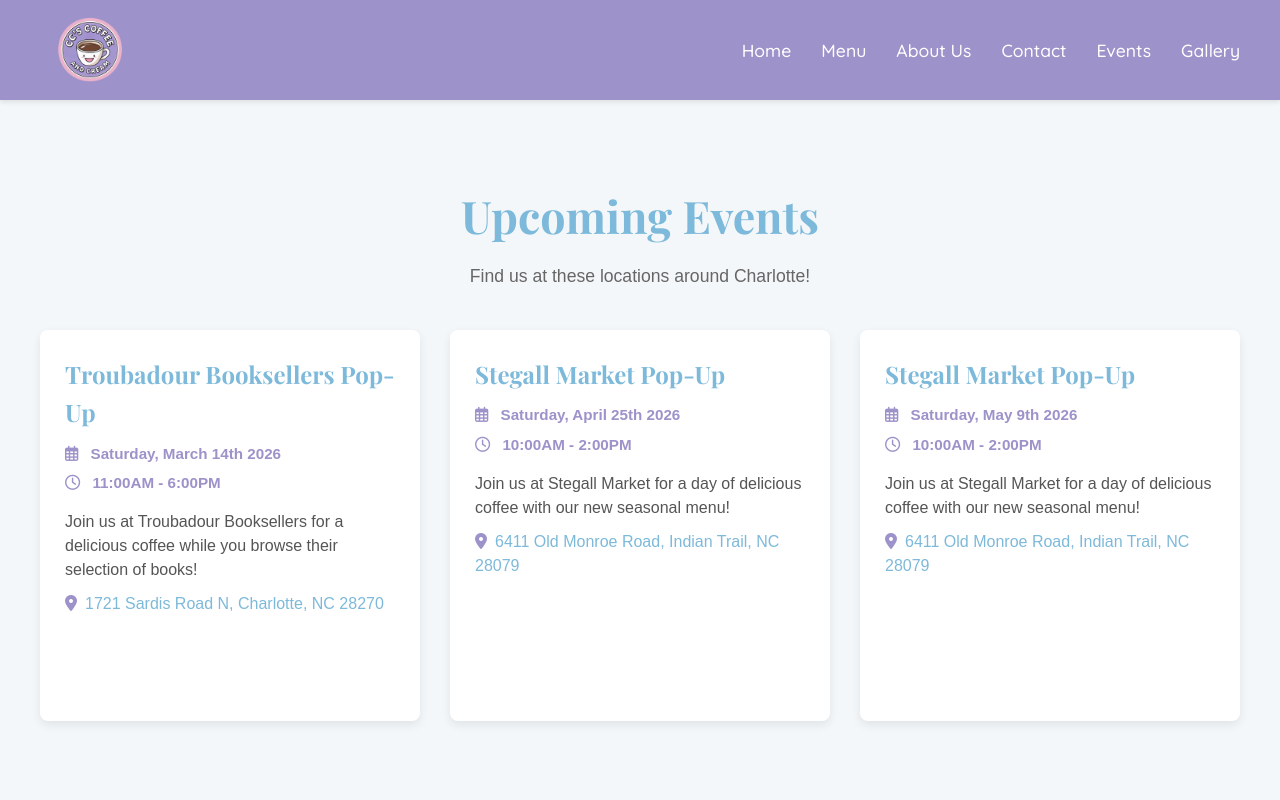
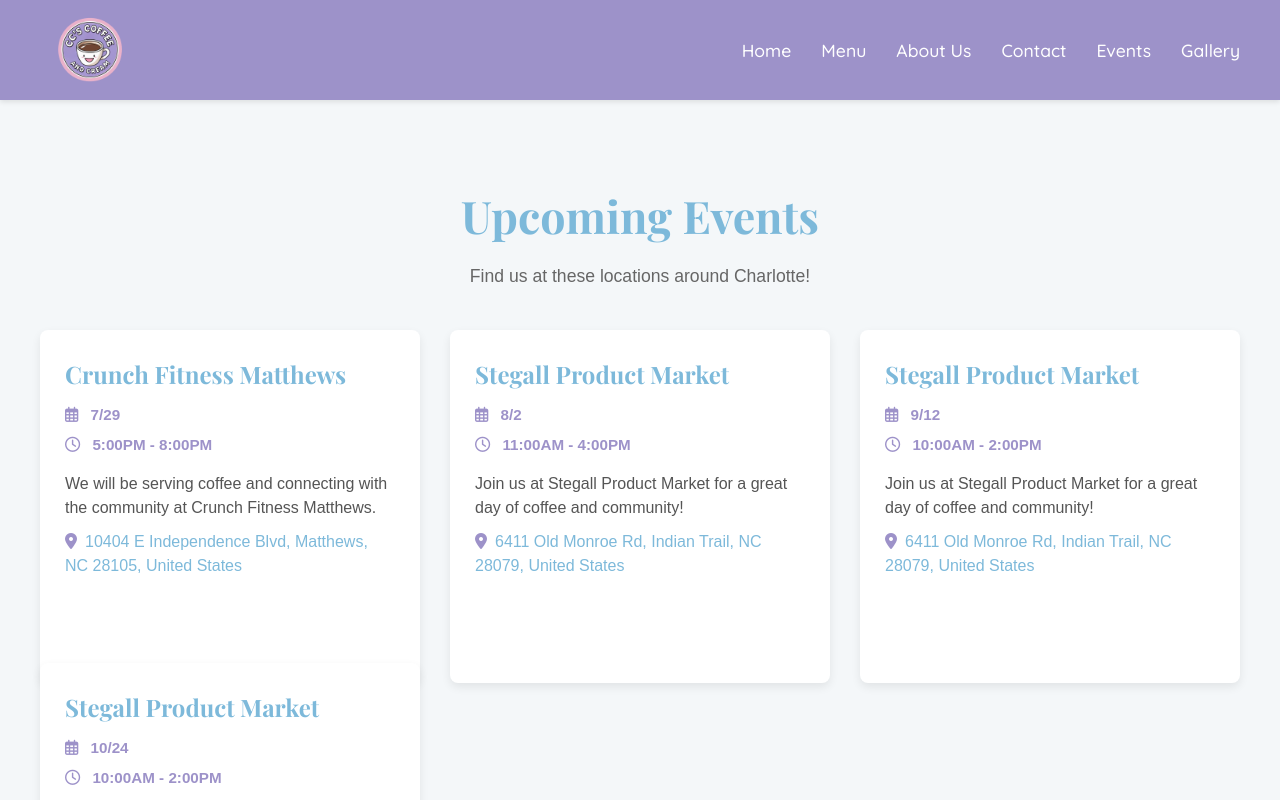
Before and after one commit to ChanningBarnes/ccscoffeeandcream, a React (Create React App) app: page /events in a window 1280 px wide. Shown: the top 800 px of the page. Built offline with nearby package versions, Linux system fonts and the light colour scheme; a web font is replaced by a local one.

Commit message:
update events

```diff
--- a/src/data/eventData.js
+++ b/src/data/eventData.js
@@ -2,27 +2,35 @@
 const events = [
   {
     id: 1,
-    title: 'Troubadour Booksellers Pop-Up',
-    date: 'Saturday, March 14th 2026',
-    time: '11:00AM - 6:00PM',
-    description: 'Join us at Troubadour Booksellers for a delicious coffee while you browse their selection of books!',
-    address: '1721 Sardis Road N, Charlotte, NC 28270'
+    title: 'Crunch Fitness Matthews',
+    date: '7/29',
+    time: '5:00PM - 8:00PM',
+    description: 'We will be serving coffee and connecting with the community at Crunch Fitness Matthews.',
+    address: '10404 E Independence Blvd, Matthews, NC 28105, United States'
   },
-    {
+  {
     id: 2,
-    title: 'Stegall Market Pop-Up',
-    date: 'Saturday, April 25th 2026',
-    time: '10:00AM - 2:00PM',
-    description: 'Join us at Stegall Market for a day of delicious coffee with our new seasonal menu!',
-    address: '6411 Old Monroe Road, Indian Trail, NC 28079'
+    title: 'Stegall Product Market',
+    date: '8/2',
+    time: '11:00AM - 4:00PM',
+    description: 'Join us at Stegall Product Market for a great day of coffee and community!',
+    address: '6411 Old Monroe Rd, Indian Trail, NC 28079, United States'
   },
   {
     id: 3,
-    title: 'Stegall Market Pop-Up',
-    date: 'Saturday, May 9th 2026',
+    title: 'Stegall Product Market',
+    date: '9/12',
     time: '10:00AM - 2:00PM',
-    description: 'Join us at Stegall Market for a day of delicious coffee with our new seasonal menu!',
-    address: '6411 Old Monroe Road, Indian Trail, NC 28079'
+    description: 'Join us at Stegall Product Market for a great day of coffee and community!',
+    address: '6411 Old Monroe Rd, Indian Trail, NC 28079, United States'
+  },
+  {
+    id: 4,
+    title: 'Stegall Product Market',
+    date: '10/24',
+    time: '10:00AM - 2:00PM',
+    description: 'Join us at Stegall Product Market for a great day of coffee and community!',
+    address: '6411 Old Monroe Rd, Indian Trail, NC 28079, United States'
   }
 ];
 
```
